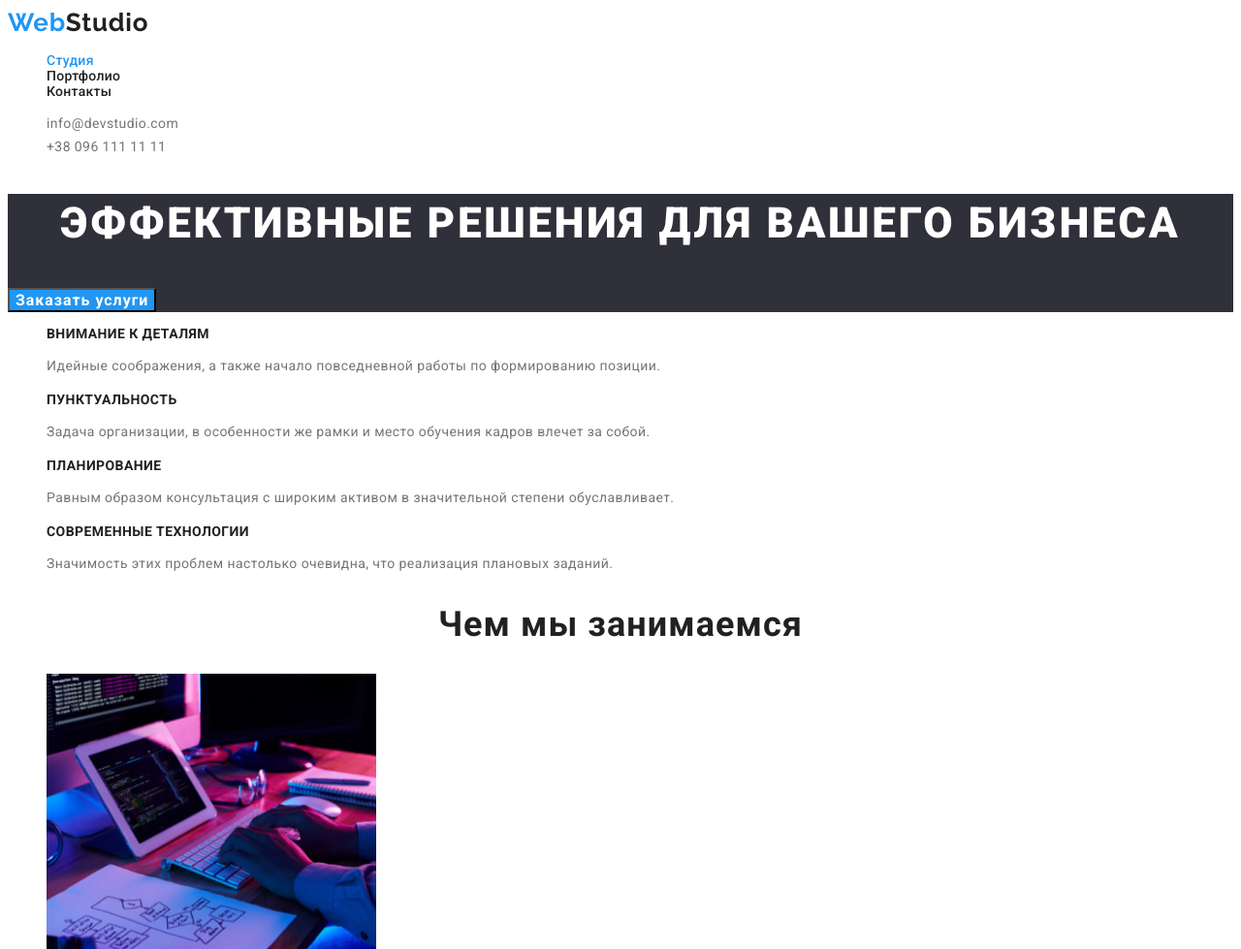
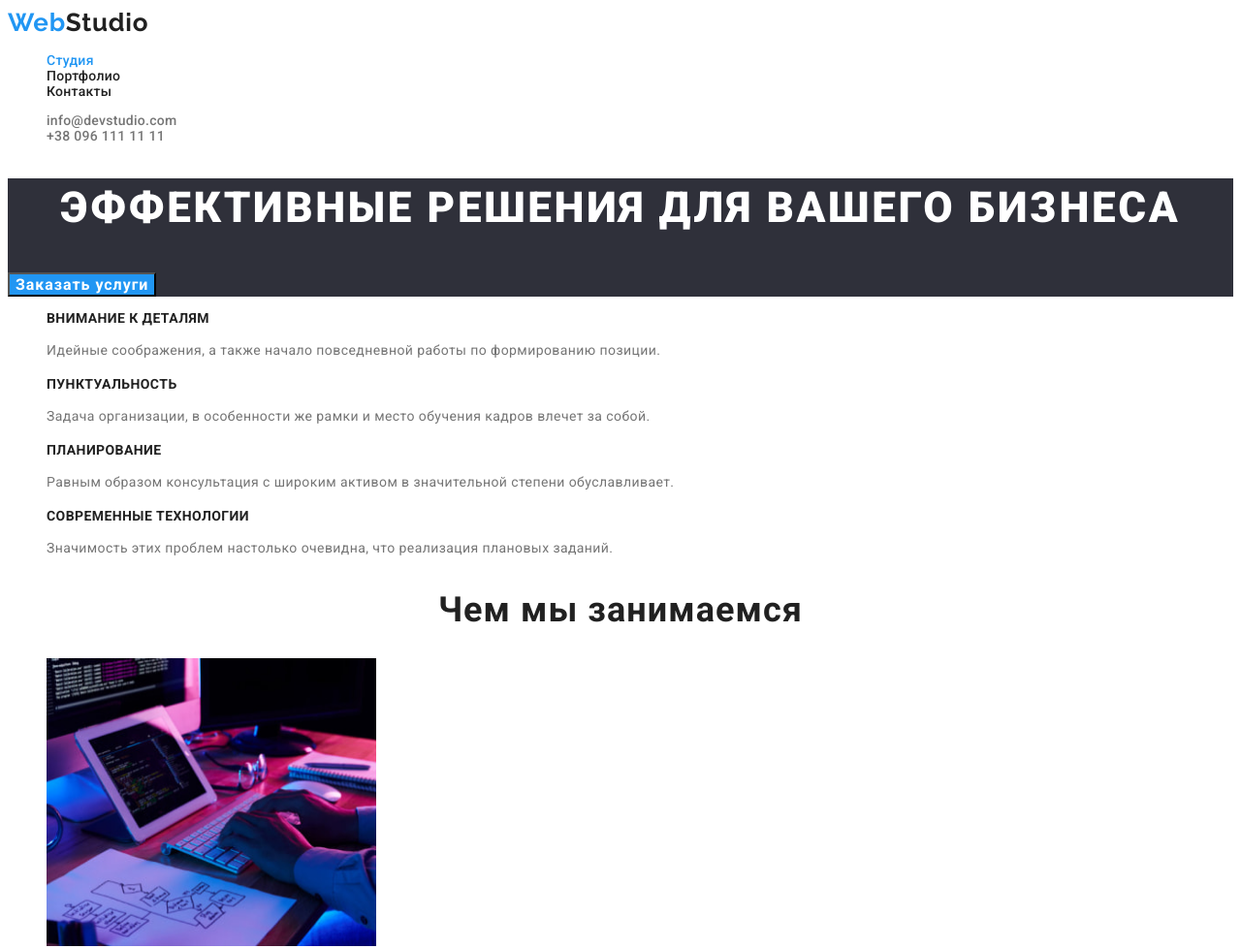
Before and after one commit to YaroslavKapustynskyi/goit-markup-hw-02, a plain HTML site: page index.html in a window 1280 px wide. Shown: the top 979 px of the page at 97% size. Drawn offline with Linux system fonts and the light colour scheme.

Commit message:
Правка

```diff
--- a/css/style.css
+++ b/css/style.css
@@ -95,9 +95,23 @@ body {
 .contact-list > a {
   text-decoration: none;
   color: var(--text-color);
+  font-family: Roboto;
+  font-style: normal;
+  font-weight: 500;
+  font-size: 14px;
+  line-height: 16px;
+  letter-spacing: 0.02em;
 }
 .contact-list > a:hover {
   color: var(--accent-text);
+}
+.contact-list {
+  font-family: Roboto;
+  font-style: normal;
+  font-weight: 500;
+  font-size: 14px;
+  line-height: 16px;
+  letter-spacing: 0.02em;
 }
 
 /*HERO*/
@@ -251,7 +265,7 @@ body {
   font-style: normal;
   font-weight: 500;
   font-size: 16px;
-  line-height: 1, 62;
+  line-height: 1.62;
   text-align: center;
   letter-spacing: 0.03em;
   color: var(--primary-color-black);
--- a/index.html
+++ b/index.html
@@ -79,7 +79,7 @@
         </section>
         <!--Our people-->
         <section class="people">
-            <h2 class="people-logo">Наша Команда</h2>
+            <h2 class="people-logo">Наша команда</h2>
             <ul class="people-list list">
                 <li class="people-item list">
                     <img class="people-image" src="./images/ourpeople/ihor.jpg" alt="Фото Игоря" width="270" height="260">
```
Also changed, not shown: portfolio.html (+0 -1 lines).
